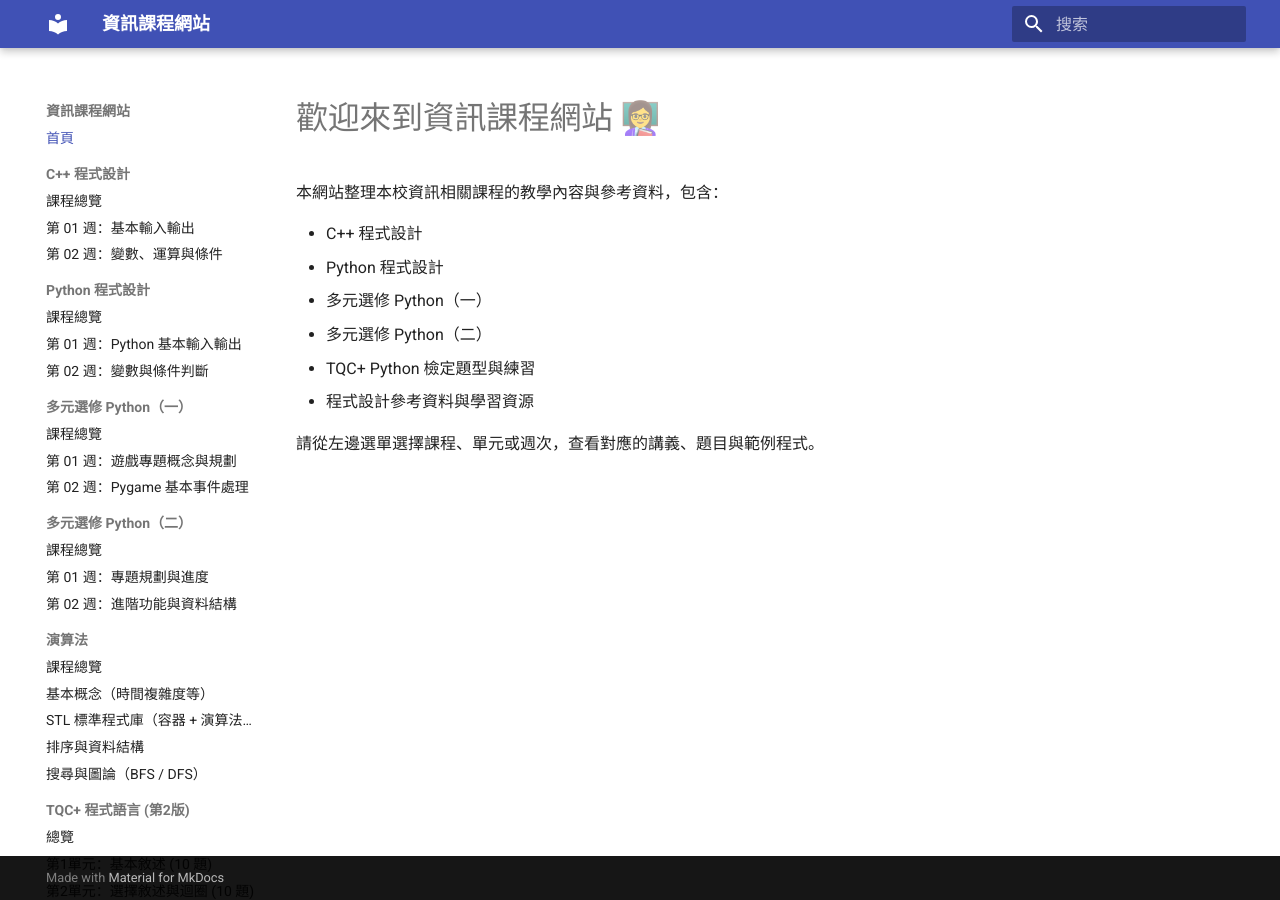
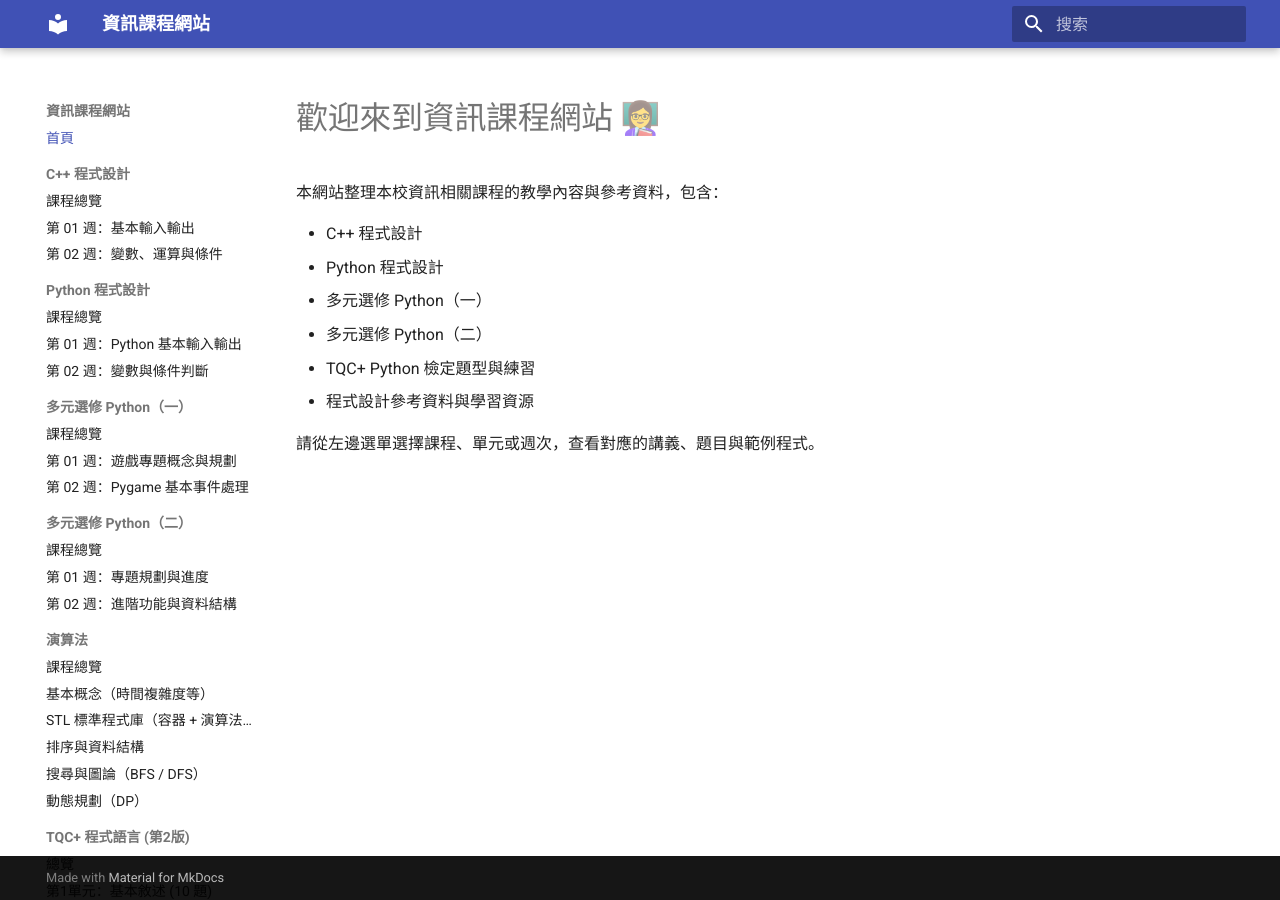
Before and after one commit to be6922/cs-course-site, an MkDocs documentation site: the page built from docs/index.md, in a window 1280 px wide. Built offline with MkDocs 1.6.1 and Material for MkDocs 9.7.7, drawn with Linux system fonts in a browser that asks for light colours.

Commit message:
Update mkdocs.yml

```diff
--- a/mkdocs.yml
+++ b/mkdocs.yml
@@ -41,7 +41,7 @@ nav:
       - STL 標準程式庫（容器 + 演算法）: algorithms/stl.md
       - 排序與資料結構: algorithms/sort.md
       - 搜尋與圖論（BFS / DFS）: algorithms/graph_search.md
-
+      - 動態規劃（DP）: algorithms/dp.md
 
   - TQC+ 程式語言 (第2版):
       - 總覽: tqc_exam/index.md
```
